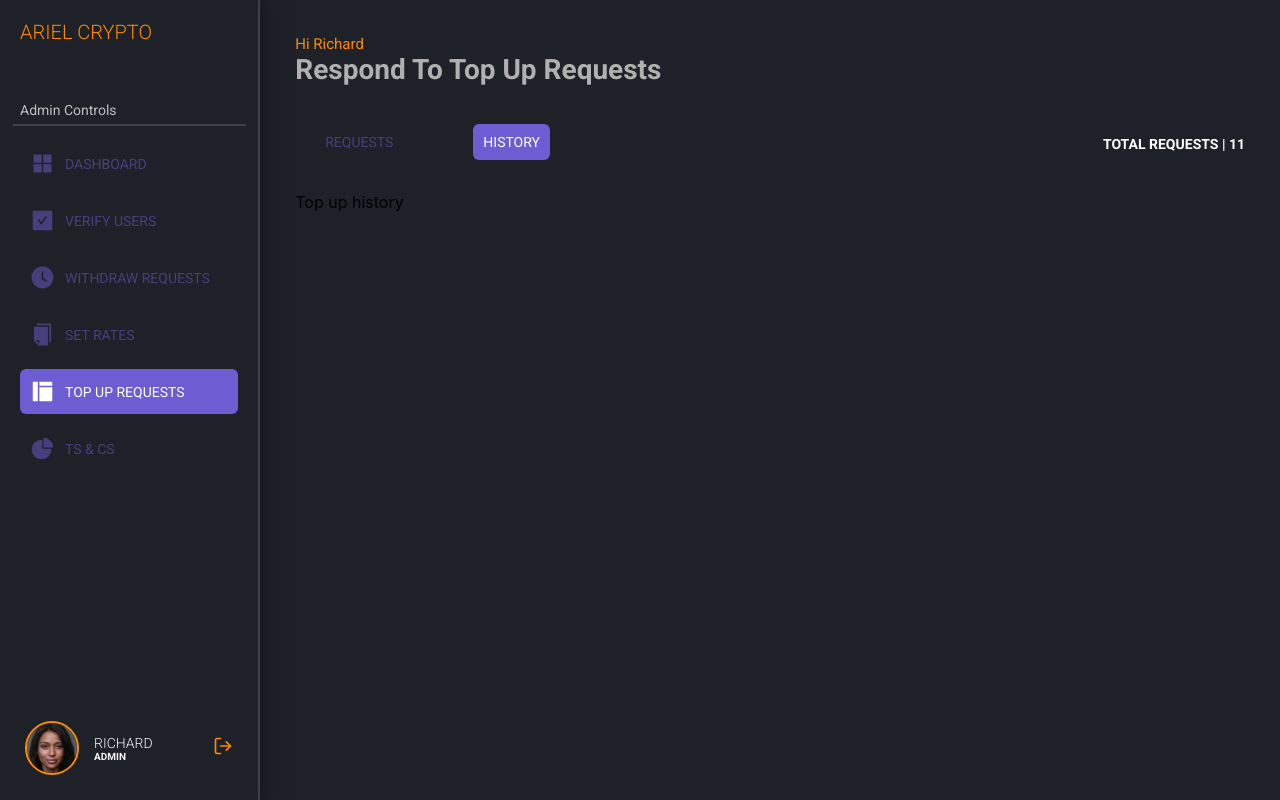
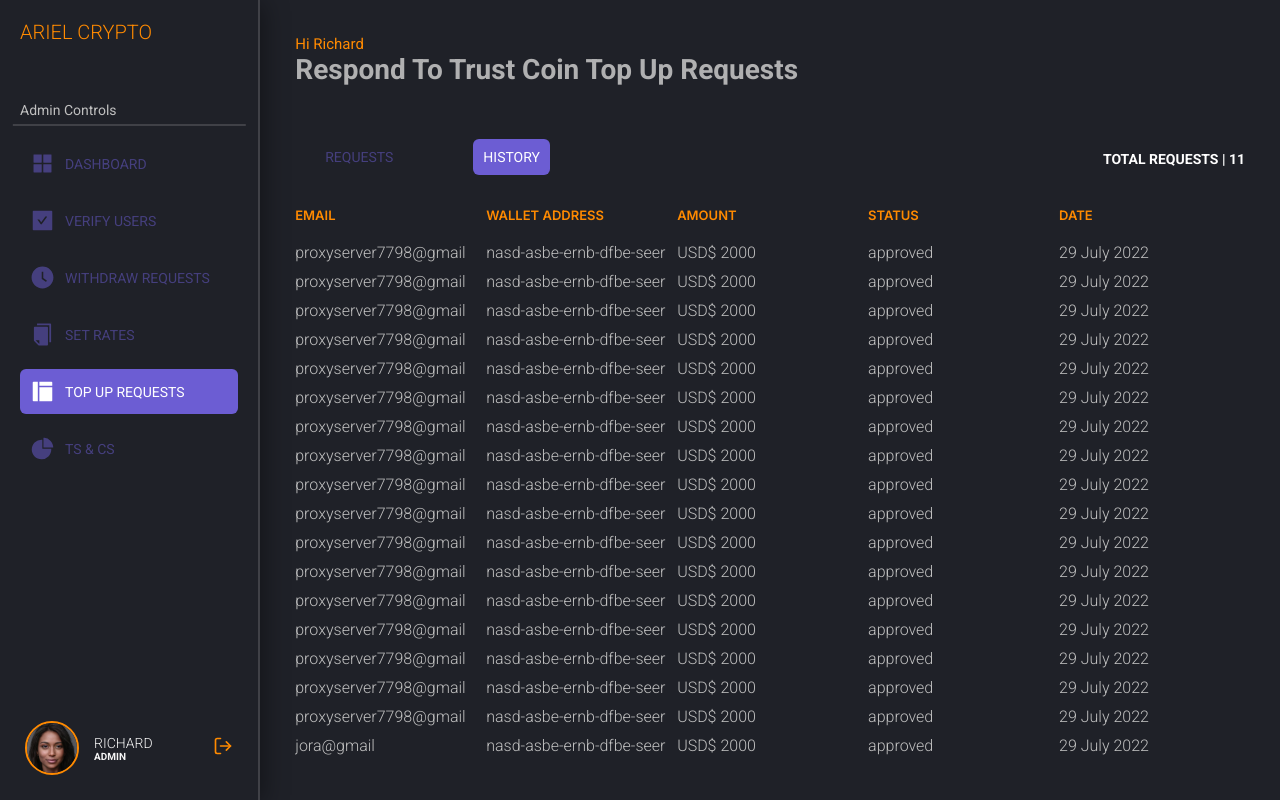
Before and after one commit to DrRichadams/alrican_token_project, a React (Create React App) app: page /admin_dash/top_up_requests/history in a window 1280 px wide. Built offline with nearby package versions, Linux system fonts and the light colour scheme; no server answers.

Commit message:
Periodic commit

```diff
--- a/src/DashboardAdmin/comps/TopUpHistory.js
+++ b/src/DashboardAdmin/comps/TopUpHistory.js
@@ -1,11 +1,100 @@
-import React from 'react'
+import React from 'react';
+import styled from 'styled-components';
+import { colors } from '../../constants/colors';
+
+
+const Headers = () => {
+const [headerText] = React.useState(["Email", "Wallet Address", "Amount", "Status", "Date"])
+return(
+<HistoryHeaders>
+{headerText.map((item, index)=><Header key={index}>{item}</Header>)}
+</HistoryHeaders>)}
+
+const HistoryEntity = ({email, address, amount, status, date}) => {
+  return(
+    <HistoryBox>
+      <HistoryItem>{email}</HistoryItem>
+      <HistoryItem>{address}</HistoryItem>
+      <HistoryItem>USD$ {amount}</HistoryItem>
+      <HistoryItem>{status}</HistoryItem>
+      <HistoryItem>{date}</HistoryItem>
+    </HistoryBox>
+  )
+}
 
 const TopUpHistory = () => {
   return (
-    <div>
-      Top up history
-    </div>
+    <TopupHistoryContainer>
+      <Headers />
+      <HistoryContainer>
+        <HistoryEntity  email="proxyserver7798@gmail" address="nasd-asbe-ernb-dfbe-seer" amount="2000" status="approved" date="29 July 2022" />
+        <HistoryEntity  email="proxyserver7798@gmail" address="nasd-asbe-ernb-dfbe-seer" amount="2000" status="approved" date="29 July 2022" />
+        <HistoryEntity  email="proxyserver7798@gmail" address="nasd-asbe-ernb-dfbe-seer" amount="2000" status="approved" date="29 July 2022" />
+        <HistoryEntity  email="proxyserver7798@gmail" address="nasd-asbe-ernb-dfbe-seer" amount="2000" status="approved" date="29 July 2022" />
+        <HistoryEntity  email="proxyserver7798@gmail" address="nasd-asbe-ernb-dfbe-seer" amount="2000" status="approved" date="29 July 2022" />
+        <HistoryEntity  email="proxyserver7798@gmail" address="nasd-asbe-ernb-dfbe-seer" amount="2000" status="approved" date="29 July 2022" />
+        <HistoryEntity  email="proxyserver7798@gmail" address="nasd-asbe-ernb-dfbe-seer" amount="2000" status="approved" date="29 July 2022" />
+        <HistoryEntity  email="proxyserver7798@gmail" address="nasd-asbe-ernb-dfbe-seer" amount="2000" status="approved" date="29 July 2022" />
+        <HistoryEntity  email="proxyserver7798@gmail" address="nasd-asbe-ernb-dfbe-seer" amount="2000" status="approved" date="29 July 2022" />
+        <HistoryEntity  email="proxyserver7798@gmail" address="nasd-asbe-ernb-dfbe-seer" amount="2000" status="approved" date="29 July 2022" />
+        <HistoryEntity  email="proxyserver7798@gmail" address="nasd-asbe-ernb-dfbe-seer" amount="2000" status="approved" date="29 July 2022" />
+        <HistoryEntity  email="proxyserver7798@gmail" address="nasd-asbe-ernb-dfbe-seer" amount="2000" status="approved" date="29 July 2022" />
+        <HistoryEntity  email="proxyserver7798@gmail" address="nasd-asbe-ernb-dfbe-seer" amount="2000" status="approved" date="29 July 2022" />
+        <HistoryEntity  email="proxyserver7798@gmail" address="nasd-asbe-ernb-dfbe-seer" amount="2000" status="approved" date="29 July 2022" />
+        <HistoryEntity  email="proxyserver7798@gmail" address="nasd-asbe-ernb-dfbe-seer" amount="2000" status="approved" date="29 July 2022" />
+        <HistoryEntity  email="proxyserver7798@gmail" address="nasd-asbe-ernb-dfbe-seer" amount="2000" status="approved" date="29 July 2022" />
+        <HistoryEntity  email="proxyserver7798@gmail" address="nasd-asbe-ernb-dfbe-seer" amount="2000" status="approved" date="29 July 2022" />
+        <HistoryEntity  email="jora@gmail" address="nasd-asbe-ernb-dfbe-seer" amount="2000" status="approved" date="29 July 2022" />
+      </HistoryContainer>
+    </TopupHistoryContainer>
   )
 }
 
+
+export const HistoryItem = styled.p`
+  margin: 0;
+  color: rgba(192,192,192,1);
+  font-family: Roboto, sans-serif;
+  font-weight: 300;
+`;
+export const HistoryBox = styled.div`
+  width: 100%;
+  display: grid;
+  /* grid-template-columns: repeat(6, 1fr); */
+  grid-template-columns: 1fr 1fr 1fr 1fr 1fr;
+  column-gap: 5px;
+  /* background-color: red; */
+`;
+export const HistoryContainer = styled.div`
+  margin-top: 20px;
+  display: flex;
+  flex-direction: column;
+  gap: 10px;
+  height: 100%;
+  overflow-y: scroll;
+`;
+export const Header = styled.div`
+  /* background-color: red; */
+  color: ${colors.accent};
+  font-family: Inter, sans-serif;
+  font-weight: 600;
+  text-transform: uppercase;
+  font-size: 13px;
+`;
+export const HistoryHeaders = styled.div`
+  /* background-color: red; */
+  width: 100%;
+  display: grid;
+  /* grid-template-columns: repeat(6, 1fr); */
+  grid-template-columns: 1fr 1fr 1fr 1fr 1fr;
+  column-gap: 5px;
+`;
+export const TopupHistoryContainer = styled.div`
+  width: 100%;
+  height: 100%;
+  overflow: hidden;
+  display: flex;
+  flex-direction: column;
+`;
+
 export default TopUpHistory
--- a/src/DashboardAdmin/comps/TopUpRequests.js
+++ b/src/DashboardAdmin/comps/TopUpRequests.js
@@ -1,11 +1,69 @@
-import React from 'react'
+import React from 'react';
+import styled from 'styled-components';
+import { colors } from '../../constants/colors';
 
 const TopUpRequests = () => {
   return (
-    <div>
-      Top up requests
-    </div>
+    <TopUpRequestsContainer>
+      <RequestBox>
+        <UserDetails>
+          <Personals>Richard</Personals>
+          <Personals>proxyserver7798@gmail.com</Personals>
+        </UserDetails>
+        <AckBtn>Acknowledge</AckBtn>
+      </RequestBox>
+      <RequestBox>
+        <UserDetails>
+          <Personals>Jolly</Personals>
+          <Personals>joly@gmail.com</Personals>
+        </UserDetails>
+        <AckBtn>Acknowledge</AckBtn>
+      </RequestBox>
+    </TopUpRequestsContainer>
   )
 }
 
+
+export const AckBtn = styled.button`
+  border: none;
+  background-color: transparent;
+  font-family: Inter, sans-serif;
+  text-decoration: underline;
+  color: ${colors.accent};
+  cursor: pointer;
+  transition: all .25s ease-in-out;
+  :hover {
+    color: orangered;
+  }
+`;
+export const Personals = styled.p`
+  margin: 0;
+  font-family: Roboto, sans-serif;
+  color: #f5f5f5;
+  font-weight: 300;
+  font-size: 14px;
+`;
+export const UserDetails = styled.div`
+  /* display: flex; */
+  /* background-color: red; */
+  flex: 1;
+  display: grid;
+  grid-template-columns: 1fr 1fr;
+  align-items: center;
+`;
+export const RequestBox = styled.div`
+  background-color: #242731;
+  padding: 12px;
+  display: flex;
+  justify-content: space-between;
+  border-radius: 6px;
+  /* box-shadow: 3px 3px 24px rgba(0,0,0,0.3); */
+  /* margin-bottom: 15px; */
+`;
+export const TopUpRequestsContainer = styled.div`
+  display: flex;
+  flex-direction: column;
+  gap: 15px;
+`;
+
 export default TopUpRequests
--- a/src/DashboardAdmin/pages/TopupRequests.js
+++ b/src/DashboardAdmin/pages/TopupRequests.js
@@ -7,12 +7,21 @@ import PageMenus from '../features/PageMenus';
 
 const TopupRequests = () => {
   return (
-    <div>
-      <PageTitles name="Richard" location="Respond to Top up requests" />
+    <TopupRequestsContainer>
+      <PageTitles name="Richard" location="Respond to trust coin Top up requests" />
       <PageMenus place="top_up_requests" />
       <Outlet />
-    </div>
+    </TopupRequestsContainer>
   )
 }
 
+
+export const TopupRequestsContainer = styled.div`
+  width: 100%;
+  height: 100%;
+  overflow: hidden;
+  display: flex;
+  flex-direction: column;
+`;
+
 export default TopupRequests
```
